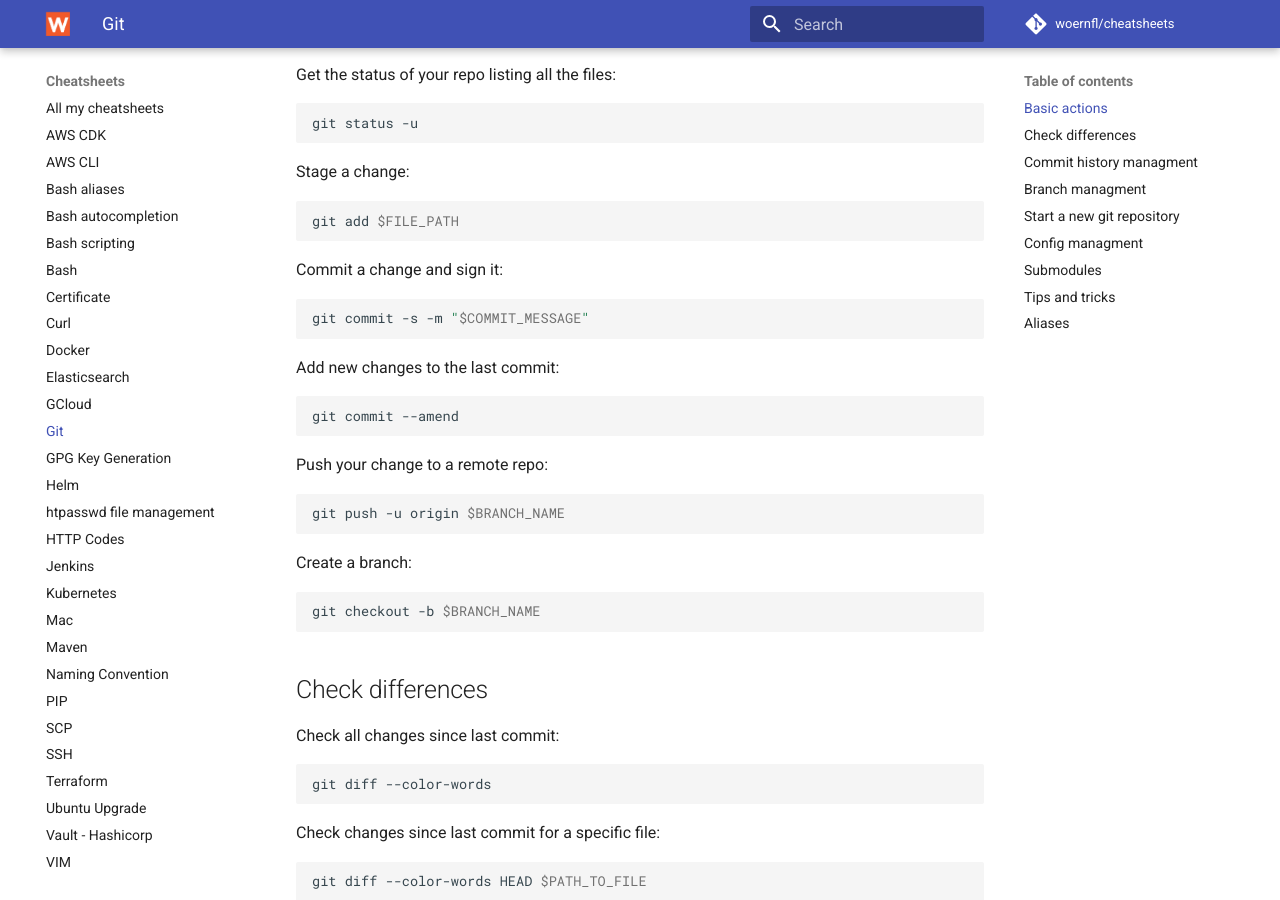
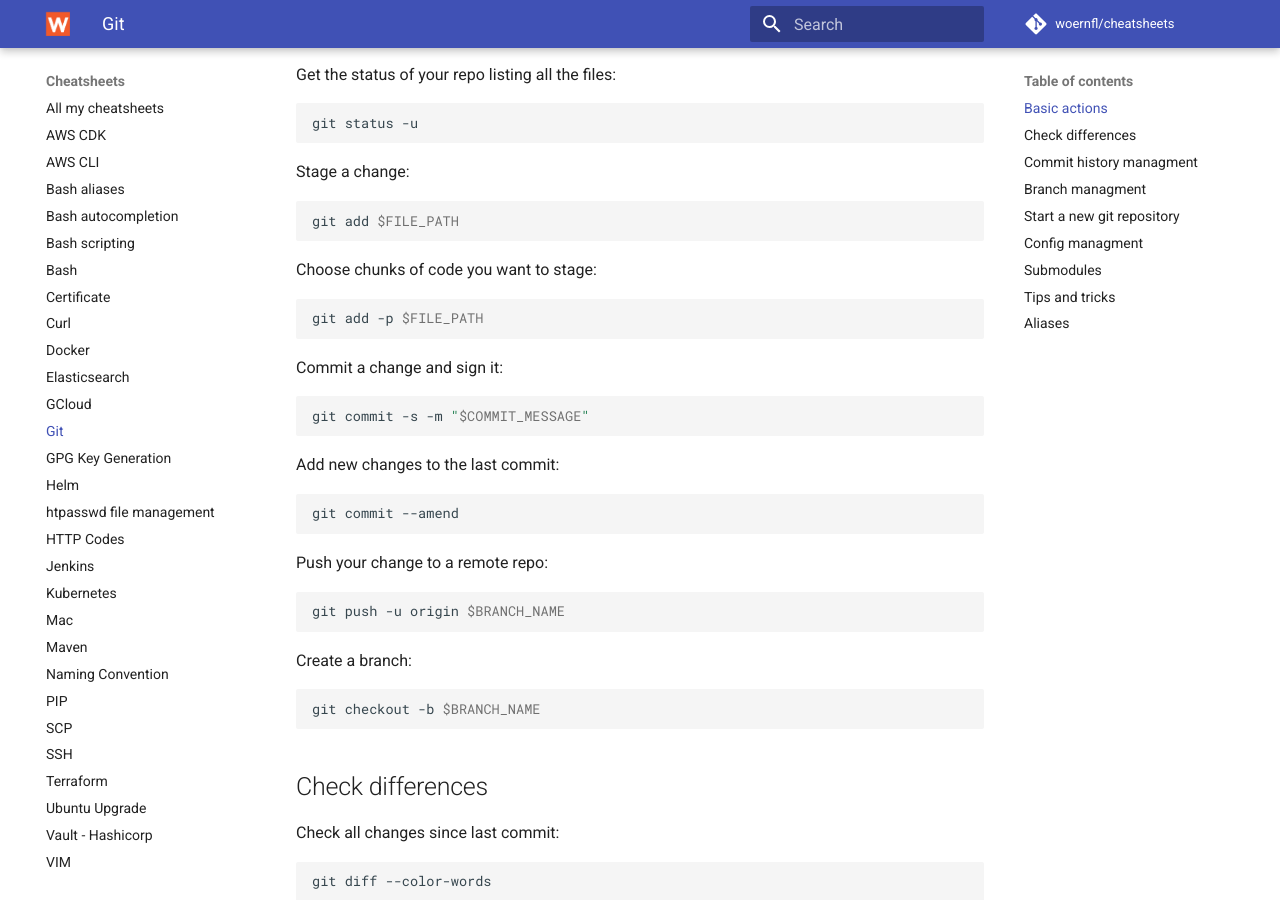
Before and after one commit to woernfl/cheatsheets, an MkDocs documentation site: the page built from docs/git.md, in a window 1280 px wide and 900 px high, scrolled down 364 px. Built offline with MkDocs 1.6.1 and Material for MkDocs 9.7.7, drawn with Linux system fonts in a browser that asks for light colours; comment, search, counter and statistics services are not loaded.

Commit message:
Update git.md

````diff
--- a/docs/git.md
+++ b/docs/git.md
@@ -24,6 +24,12 @@ Stage a change:
 
 ```bash
 git add $FILE_PATH
+```
+
+Choose chunks of code you want to stage:
+
+```bash
+git add -p $FILE_PATH
 ```
 
 Commit a change and sign it:
````
